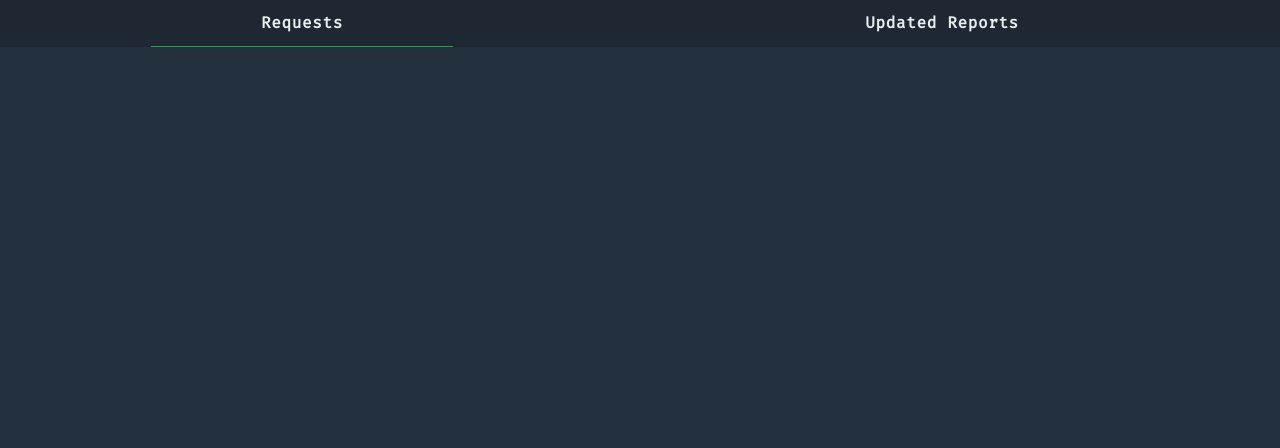
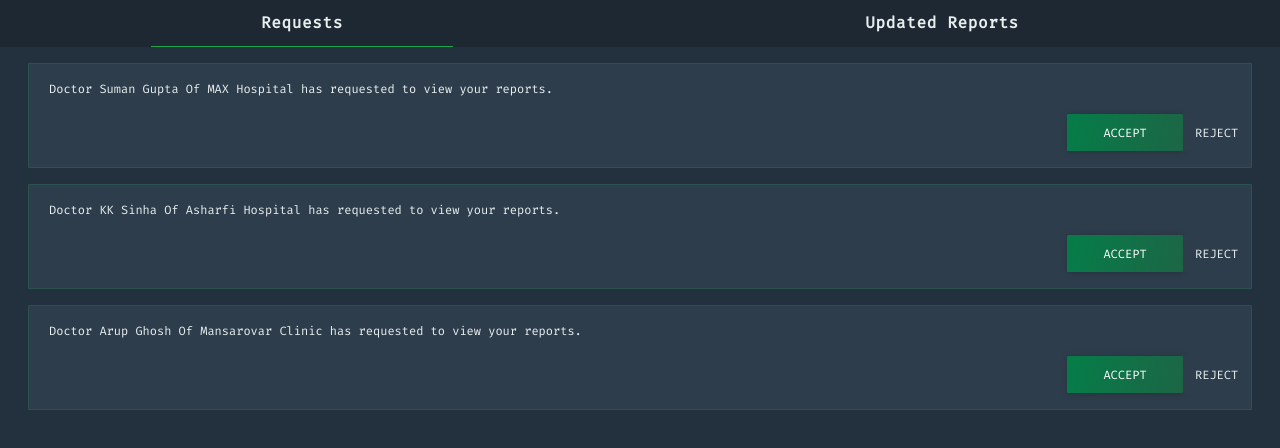
Before and after one commit to megh-hub/CareLinkUp, a plain HTML site: page templates/requests.html in a window 1280 px wide. Drawn offline with nearby package versions, Linux system fonts and the light colour scheme.

Commit message:
put in vals

```diff
--- a/templates/requests.html
+++ b/templates/requests.html
@@ -19,10 +19,52 @@
         <div class="notification-type-inactive flex-fill" id="updates" style="cursor: pointer;">
             Updated Reports</div>
     </div>
-
     <div class="reqinv container-fluid">
-    </div>
-
+        <div class='row reqinvrow'>
+            <div class='col-12'>
+                <div class='row'>
+                    <div class='col-12'>
+                        <nbw>
+                        </nbw> Doctor Suman Gupta Of MAX Hospital has requested to view your reports.<nbw>
+                        </nbw>
+                    </div>
+                </div>
+                <div class='row justify-content-end' style='padding-top: 16px;'>
+                    <input id="" class=' delete btn btn-success' name='accept' type='submit' value='ACCEPT' onclick='acceptreq(event.target.id)' style='color: #fff; opacity: 1;'>
+                    <input id="" name='reject' type='submit' value='REJECT' onclick='rejectreq(event.target.id)' style='color: #E7EFEF; opacity: 1; border: none; width: 60px;'>
+                </div>
+            </div>
+        </div>
+        <div class='row reqinvrow'>
+            <div class='col-12'>
+                <div class='row'>
+                    <div class='col-12'>
+                        <nbw>
+                        </nbw> Doctor KK Sinha Of Asharfi Hospital has requested to view your reports.<nbw>
+                        </nbw>
+                    </div>
+                </div>
+                <div class='row justify-content-end' style='padding-top: 16px;'>
+                    <input id="" class=' delete btn btn-success' name='accept' type='submit' value='ACCEPT' onclick='acceptreq(event.target.id)' style='color: #fff; opacity: 1;'>
+                    <input id="" name='reject' type='submit' value='REJECT' onclick='rejectreq(event.target.id)' style='color: #E7EFEF; opacity: 1; border: none; width: 60px;'>
+                </div>
+            </div>
+        </div>
+        <div class='row reqinvrow'>
+            <div class='col-12'>
+                <div class='row'>
+                    <div class='col-12'>
+                        <nbw>
+                        </nbw> Doctor Arup Ghosh Of Mansarovar Clinic has requested to view your reports.<nbw>
+                        </nbw>
+                    </div>
+                </div>
+                <div class='row justify-content-end' style='padding-top: 16px;'>
+                    <input id="" class=' delete btn btn-success' name='accept' type='submit' value='ACCEPT' onclick='acceptreq(event.target.id)' style='color: #fff; opacity: 1;'>
+                    <input id="" name='reject' type='submit' value='REJECT' onclick='rejectreq(event.target.id)' style='color: #E7EFEF; opacity: 1; border: none; width: 60px;'>
+                </div>
+            </div>
+        </div>
     </div>
     <div id="foobottom"></div>
 </body>
```
Also changed, not shown: templates/addreport.html (+1 -1 lines), templates/patientprofile.html (+1 -1 lines).
